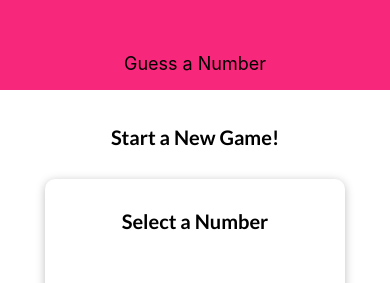
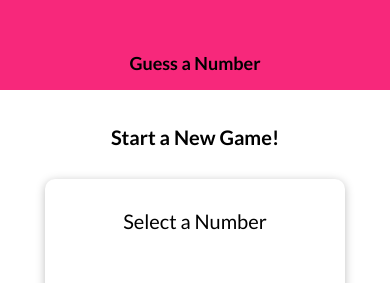
Before and after one commit to mozieblo/my-number-game-rn, a React Native app: screen / in a window 390 px wide. Shown: the top 283 px of the page. Built offline with nearby package versions, Linux system fonts and the light colour scheme.

Commit message:
Default Styles - font

```diff
--- a/components/Header.tsx
+++ b/components/Header.tsx
@@ -1,6 +1,7 @@
 import React from 'react';
 import { StyleSheet, View, Text } from 'react-native';
 import Colors from '../constans/Colors';
+import DefaultStyles from '../constans/DefaultStyles';
 
 interface HeaderProps {
     title: string
@@ -9,7 +10,7 @@ interface HeaderProps {
 const Header = (props: HeaderProps) => {
     return (
         <View style={styles.header}>
-            <Text style={styles.headerTitle}>
+            <Text style={{...styles.headerTitle, ...DefaultStyles.title}}>
                 {props.title}
             </Text>
         </View>
--- /dev/null
+++ b/constans/DefaultStyles.js
@@ -0,0 +1,12 @@
+import { StyleSheet } from 'react-native';
+
+const DefaultStyles = StyleSheet.create({
+   bodyText: {
+       fontFamily: 'Lato-Regular'
+   },
+   title: {
+       fontFamily: 'Lato-Bold'
+   }
+});
+
+export default DefaultStyles;
--- a/package.json
+++ b/package.json
@@ -10,6 +10,7 @@
   "dependencies": {
     "expo": "^40.0.0",
     "expo-app-loading": "^1.0.1",
+    "expo-font": "^8.4.0",
     "expo-status-bar": "~1.0.3",
     "react": "16.13.1",
     "react-dom": "16.13.1",
--- a/screens/GameOverScreen.tsx
+++ b/screens/GameOverScreen.tsx
@@ -1,5 +1,6 @@
 import React from 'react';
-import { View, Text, StyleSheet, Button } from "react-native";
+import { View, Text, StyleSheet, Button } from 'react-native';
+import DefaultStyles from '../constans/DefaultStyles';
 
 interface IGameOverScreen {
     numberOfRounds: number,
@@ -10,9 +11,9 @@ interface IGameOverScreen {
 const GameOverScreen = (props: IGameOverScreen) => {
     return (
         <View style={styles.screen}>
-            <Text>The Game is Over!</Text>
-            <Text>Number of rounds: {props.numberOfRounds}</Text>
-            <Text>Number was: {props.userNumber}</Text>
+            <Text style={DefaultStyles.bodyText}>The Game is Over!</Text>
+            <Text style={DefaultStyles.bodyText}>Number of rounds: {props.numberOfRounds}</Text>
+            <Text style={DefaultStyles.bodyText}>Number was: {props.userNumber}</Text>
             <Button title="NEW GAME" onPress={props.newGame} />
         </View>
     );
--- a/screens/GameScreen.tsx
+++ b/screens/GameScreen.tsx
@@ -3,6 +3,7 @@ import {View, Text, StyleSheet, Button, Alert} from 'react-native';
 import NumberContainer from '../components/NumberContainer';
 import Card from '../components/Card';
 import Colors from '../constans/Colors';
+import DefaultStyles from '../constans/DefaultStyles';
 
 interface IGameScreenProps {
     userChoice: number | undefined,
@@ -65,7 +66,7 @@ const GameScreen = (props: IGameScreenProps) => {
     return (
         <View style={styles.screen}>
             <Card style={styles.container}>
-                <Text style={styles.text}>Opponent's Guess</Text>
+                <Text style={{...styles.text, ...DefaultStyles.bodyText}}>Opponent's Guess</Text>
                 <NumberContainer>{currentGuess}</NumberContainer>
                 <View style={styles.gameScreenCard}>
                     <Button
--- a/screens/StartGameScreen.tsx
+++ b/screens/StartGameScreen.tsx
@@ -4,6 +4,7 @@ import Card from '../components/Card';
 import Input from '../components/Input';
 import NumberContainer from '../components/NumberContainer';
 import Colors from '../constans/Colors';
+import DefaultStyles from '../constans/DefaultStyles';
 
 interface StartGameScreenProps {
     onStartGame: (number: number | undefined) => void;
@@ -53,7 +54,7 @@ const StartGameScreen = (props: StartGameScreenProps) => {
             <Card style={styles.startGame}>
                 <View style={styles.startGameContainer}>
                     <Text
-                        style={styles.textStartGame}
+                        style={{...styles.textStartGame, ...DefaultStyles.bodyText}}
                     >Selected number is:</Text>
                     <NumberContainer>{selectedNumber}</NumberContainer>
                     <Button
@@ -71,9 +72,9 @@ const StartGameScreen = (props: StartGameScreenProps) => {
             onPress={() => Keyboard.dismiss()}
         >
             <View style={styles.screen}>
-                <Text style={styles.title} >Start a New Game!</Text>
+                <Text style={{...styles.title, ...DefaultStyles.title}} >Start a New Game!</Text>
                 <Card style={styles.inputContainer}>
-                    <Text style={styles.title}>Select a Number</Text>
+                    <Text style={{...styles.title, ...DefaultStyles.bodyText}}>Select a Number</Text>
                     <Input
                         style={styles.textInput}
                         blurOnSubmit
@@ -117,8 +118,7 @@ const styles = StyleSheet.create({
         fontSize: 20,
         marginVertical: 5,
         textAlign: 'center',
-        marginBottom: 30,
-        fontFamily: 'Lato-Bold'
+        marginBottom: 30
     },
     textInput: {
         marginBottom: 20,
```
